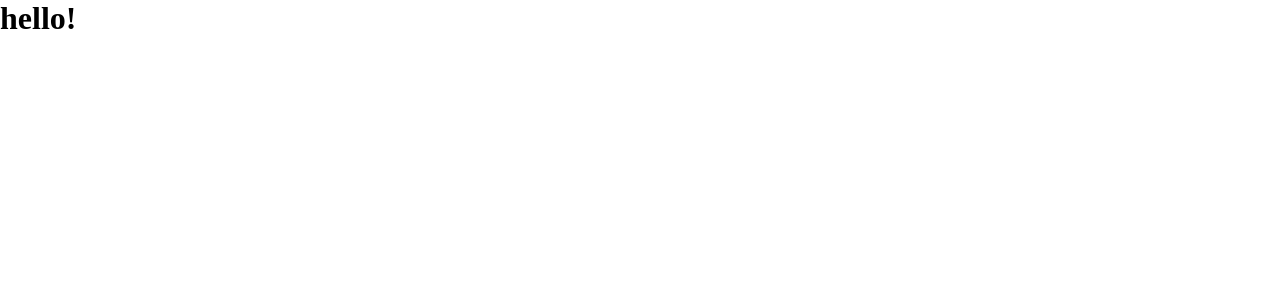
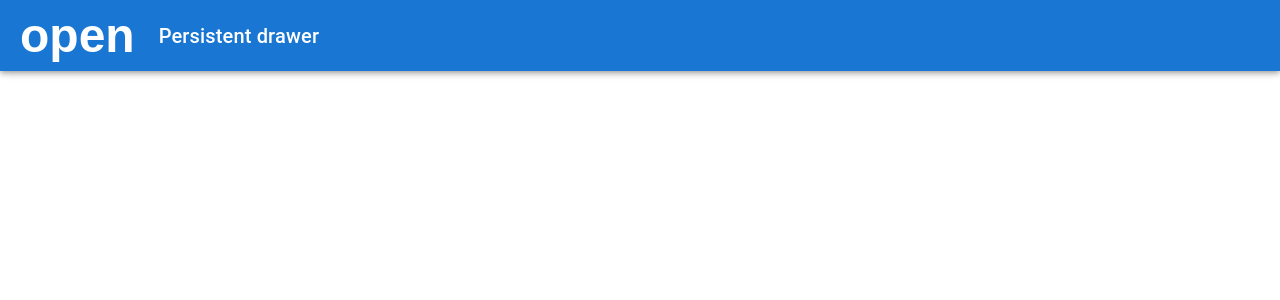
Before and after one commit to Scr00b1e/music-platfrom, a Next.js app in the folder client/: page / in a window 1280 px wide. Shown: the top 300 px of the page. Built offline with nearby package versions, Linux system fonts and the light colour scheme.

Commit message:
working with mui

```diff
--- /dev/null
+++ b/client/components/Navbar.tsx
@@ -0,0 +1,104 @@
+import * as React from 'react';
+import { styled, useTheme } from '@mui/material/styles';
+import Box from '@mui/material/Box';
+import Drawer from '@mui/material/Drawer';
+import CssBaseline from '@mui/material/CssBaseline';
+import MuiAppBar, { AppBarProps as MuiAppBarProps } from '@mui/material/AppBar';
+import Toolbar from '@mui/material/Toolbar';
+import List from '@mui/material/List';
+import Typography from '@mui/material/Typography';
+import Divider from '@mui/material/Divider';
+import IconButton from '@mui/material/IconButton';
+import ListItem from '@mui/material/ListItem';
+import ListItemButton from '@mui/material/ListItemButton';
+import ListItemText from '@mui/material/ListItemText';
+
+interface AppBarProps extends MuiAppBarProps {
+    open?: boolean;
+}
+
+const AppBar = styled(MuiAppBar, {
+    shouldForwardProp: (prop) => prop !== 'open',
+})<AppBarProps>(({ theme, open }) => ({
+    transition: theme.transitions.create(['margin', 'width'], {
+        easing: theme.transitions.easing.sharp,
+        duration: theme.transitions.duration.leavingScreen,
+    }),
+    ...(open && {
+        transition: theme.transitions.create(['margin', 'width'], {
+            easing: theme.transitions.easing.easeOut,
+            duration: theme.transitions.duration.enteringScreen,
+        }),
+    }),
+}));
+
+const DrawerHeader = styled('div')(({ theme }) => ({
+    display: 'flex',
+    alignItems: 'center',
+    padding: theme.spacing(0, 1),
+    // necessary for content to be below app bar
+    ...theme.mixins.toolbar,
+    justifyContent: 'flex-end',
+}));
+
+export default function Navbar() {
+    const theme = useTheme();
+    const [open, setOpen] = React.useState(false);
+
+    const handleDrawerOpen = () => {
+        setOpen(true);
+    };
+
+    const handleDrawerClose = () => {
+        setOpen(false);
+    };
+
+    return (
+        <Box sx={{ display: 'flex' }}>
+            <CssBaseline />
+            <AppBar position="fixed" open={open}>
+                <Toolbar>
+                    <IconButton
+                        color="inherit"
+                        aria-label="open drawer"
+                        onClick={handleDrawerOpen}
+                        edge="start"
+                        sx={{ mr: 2, ...(open && { display: 'none' }) }}
+                    >
+                        <h1>open</h1>
+                    </IconButton>
+                    <Typography variant="h6" noWrap component="div">
+                        Persistent drawer
+                    </Typography>
+                </Toolbar>
+            </AppBar>
+            <Drawer
+                sx={{
+                    flexShrink: 0,
+                    '& .MuiDrawer-paper': {
+                        boxSizing: 'border-box',
+                    },
+                }}
+                variant="persistent"
+                anchor="left"
+                open={open}
+            >
+                <DrawerHeader>
+                    <IconButton onClick={handleDrawerClose}>
+                        <h5>Close</h5>
+                    </IconButton>
+                </DrawerHeader>
+                <Divider />
+                <List>
+                    {['Inbox', 'Starred', 'Send email', 'Drafts'].map((text, index) => (
+                        <ListItem key={text} disablePadding>
+                            <ListItemButton>
+                                <ListItemText primary={text} />
+                            </ListItemButton>
+                        </ListItem>
+                    ))}
+                </List>
+            </Drawer>
+        </Box>
+    );
+}
--- a/client/package.json
+++ b/client/package.json
@@ -21,6 +21,7 @@
     "next": "13.1.1",
     "react": "18.2.0",
     "react-dom": "18.2.0",
+    "sass": "^1.57.1",
     "typescript": "4.9.4"
   }
 }
--- a/client/pages/_app.tsx
+++ b/client/pages/_app.tsx
@@ -1,4 +1,4 @@
-import '../styles/globals.css'
+import '../styles/globals.scss'
 import type { AppProps } from 'next/app'
 
 export default function App({ Component, pageProps }: AppProps) {
--- a/client/pages/index.tsx
+++ b/client/pages/index.tsx
@@ -1,8 +1,10 @@
+import Navbar from "../components/Navbar";
 
 export default function Home() {
   return (
-    <>
+    <div className="container">
+      <Navbar />
       <h1>hello!</h1>
-    </>
+    </div>
   )
 }
--- a/client/styles/globals.css
+++ b/client/styles/globals.scss
@@ -54,3 +54,9 @@
   color: inherit;
   text-decoration: none;
 }
+
+.container {
+  width: 100%;
+  max-width: 1500px;
+  margin: 0 auto;
+}
```
Also changed, not shown: 1 other file (tests, documents, lock files or other folders).
